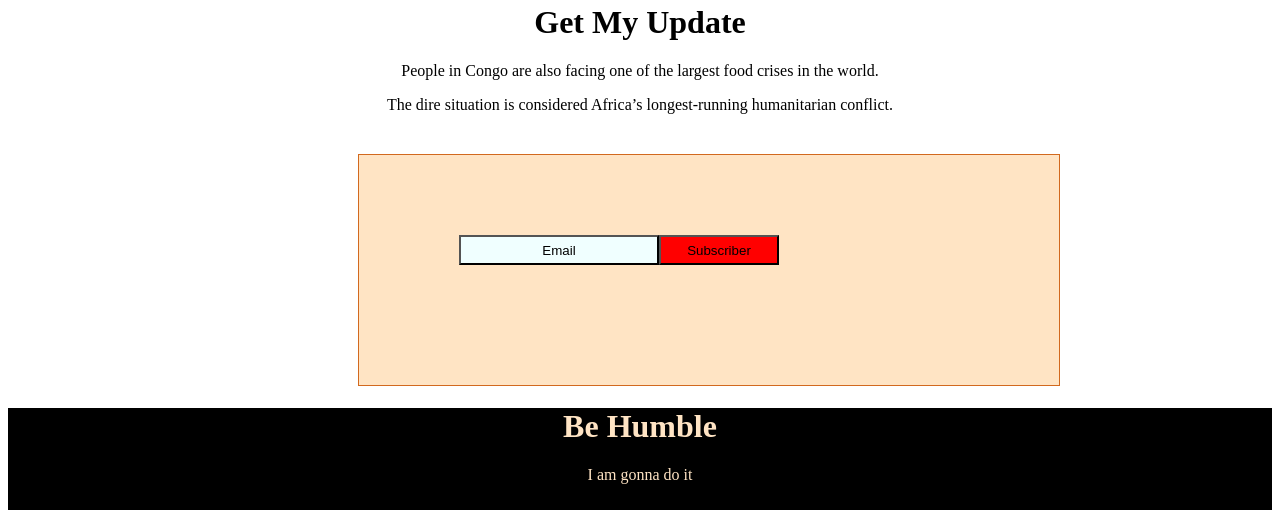
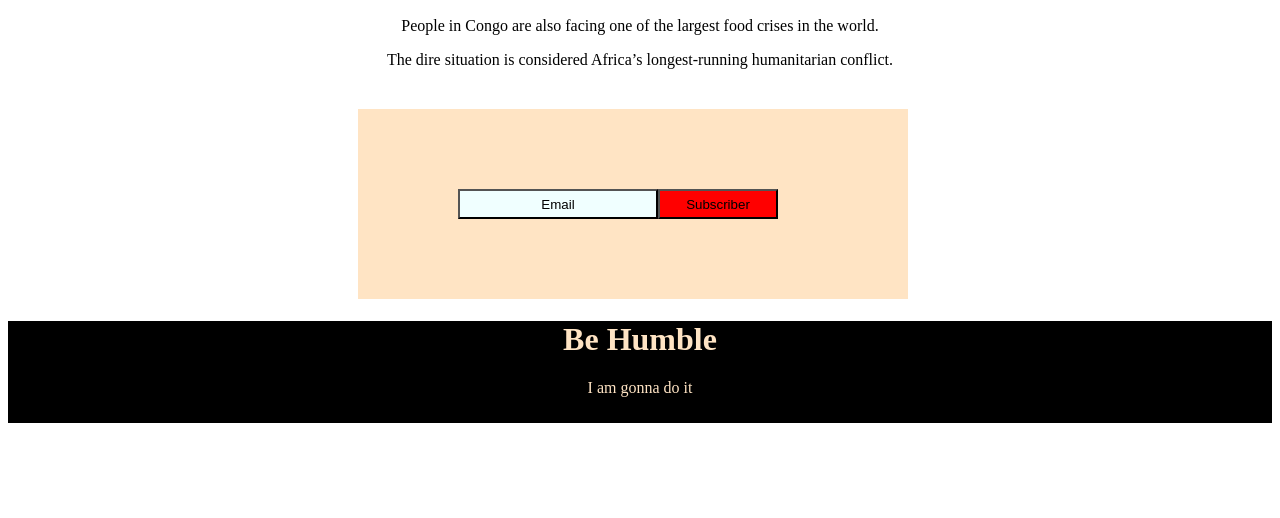
Before and after one commit to iftekhar1885/Today-help, a plain HTML site: page index.html in a window 1280 px wide. Shown: the part 2556-3074 px from the top of the page. After the commit the page ends 2987 px from the top, so only its background shows below. Drawn offline with Linux system fonts and the light colour scheme.

Commit message:
My last commit

```diff
--- a/style.css
+++ b/style.css
@@ -102,7 +102,7 @@ h6 {
     margin-left: 380px;
 }
 .section-two {
-    margin-top: 70px;
+    margin-top: 10px;
     padding: 50px;
     display: flex;
     justify-content: space-evenly;
@@ -186,9 +186,9 @@ h6 {
 }
 
 .link {
-    border: 1px solid chocolate;
-    height: 80px;
-    width: 500px;
+    border: 0px solid chocolate;
+    height: 40px;
+    width: 350px;
     display: flex;
     margin: 40px 350px 0px 350px;
     padding: 80px 100px 70px ;
```
